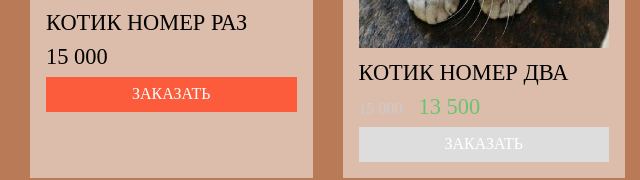
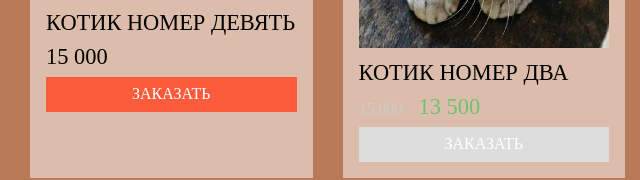
Before and after one commit to ARTCat77/artcat77.github.io, a plain HTML site: page bem/index.html in a window 1280 px wide. Shown: the part 249-429 px from the top of the page, 0-640 px from the left. Drawn offline with Linux system fonts and the light colour scheme.

Commit message:
Update index.html

```diff
--- a/bem/index.html
+++ b/bem/index.html
@@ -25,7 +25,7 @@
 			<div class="products">
 				<div class="productItem">
 					<img src="images/9.jpg" alt="" class="productItem_img">
-					<div class="productItem_subtitle">Котик номер раз</div>
+					<div class="productItem_subtitle">Котик номер девять</div>
 					<div class="productItem_price">15 000</div>
 					<div class="productItem_btn">Заказать</div>
 				</div>
```
